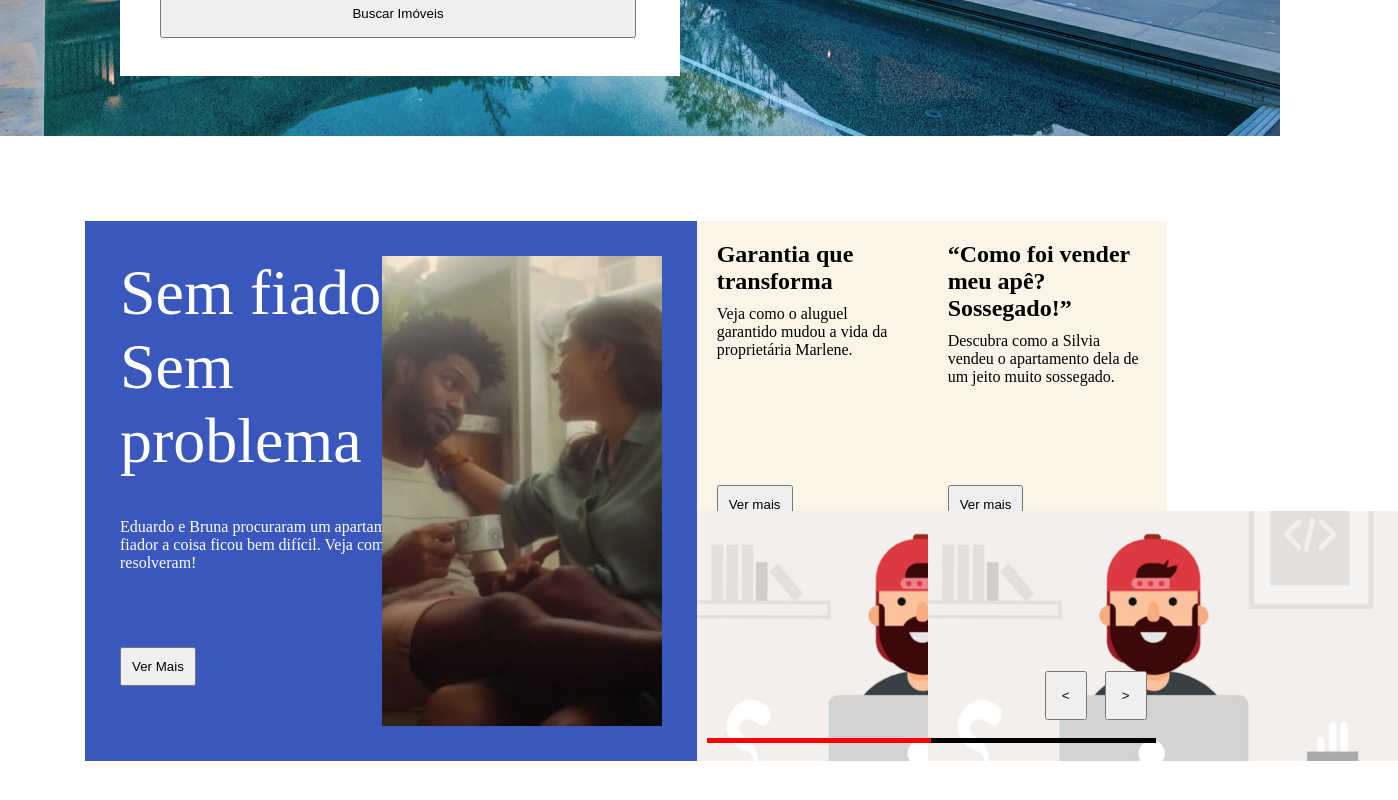
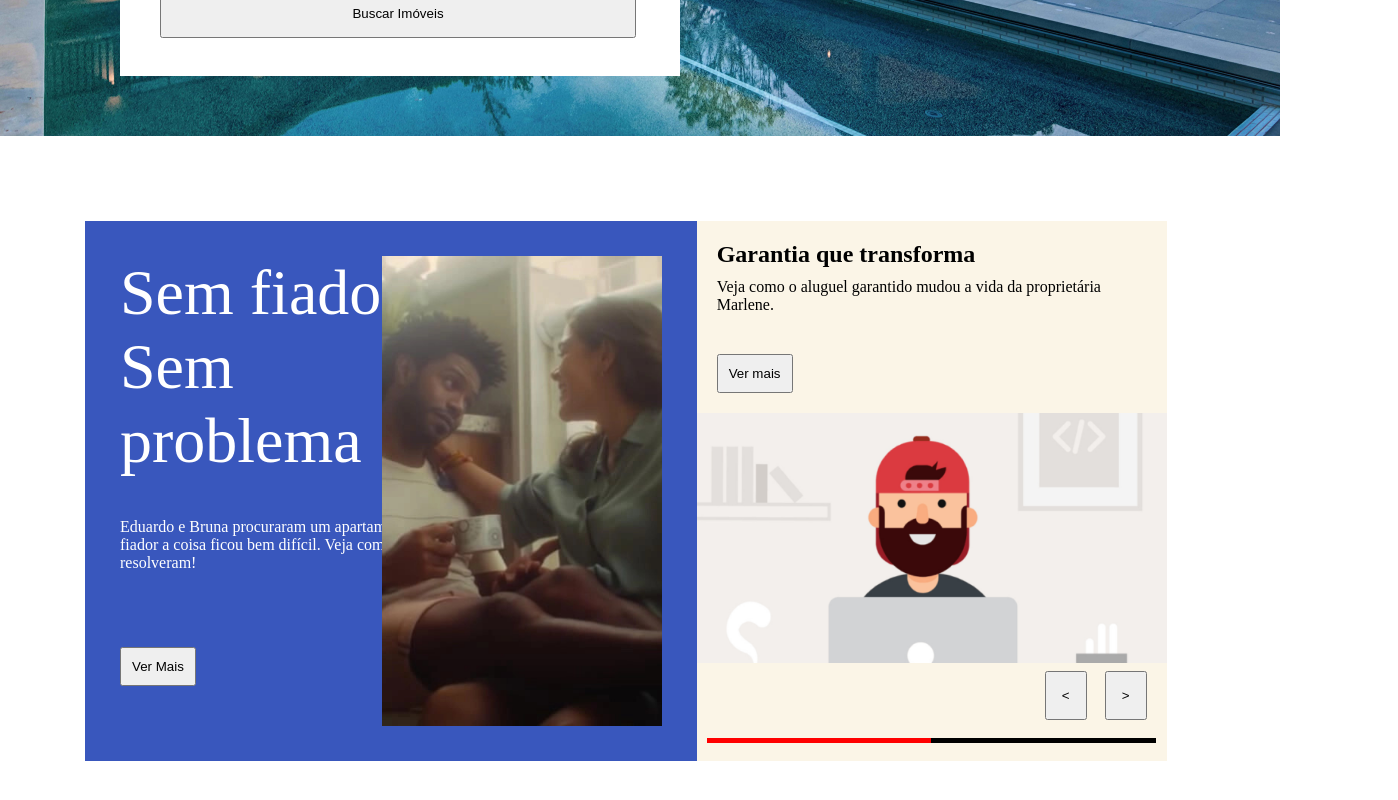
Before and after one commit to HebertMoraes/QuintoAndar_Front-end, an Angular app in the folder QuintoAndar/: page / in a window 1280 px wide. Shown: the part 654-1454 px from the top of the page, 1398 px wide, since content can reach past the window. Built offline with nearby package versions, Linux system fonts and the light colour scheme.

Commit message:
transição carrosel
iniciado o .ts de transição do carrosel

```diff
--- a/QuintoAndar/src/app/home/content1/content1.component.html
+++ b/QuintoAndar/src/app/home/content1/content1.component.html
@@ -4,7 +4,8 @@
             <label>Sem fiador? <br> Sem <br> problema</label>
         </div>
         <div class="area-1-label-text">
-            <label>Eduardo e Bruna procuraram um apartamento, mas sem<br> fiador a coisa ficou bem difícil. Veja como eles<br> resolveram!</label>
+            <label>Eduardo e Bruna procuraram um apartamento, mas sem<br> fiador a coisa ficou bem difícil. Veja como
+                eles<br> resolveram!</label>
         </div>
         <div class="area-1-button">
             <button>Ver Mais</button>
@@ -12,7 +13,6 @@
         <div class="area-1-image"> </div>
     </div>
     <div class="area-2">
-
         <div class="nav-carrousel">
             <div class="bar-nav">
                 <div class="icon-selected"></div>
@@ -20,18 +20,20 @@
             <button class="nav-left" (click)="goNavLeft()"> < </button>
             <button class="nav-right" (click)="goNavRight()"> > </button>
         </div>
-
-        <div class="area-2-1-text">
+        <div class="carrousel-slides" id="slides">
+            <div class="area-2-1">
                 <h2>Garantia que transforma</h2>
                 <p>Veja como o aluguel garantido mudou a vida da proprietária Marlene.</p>
                 <button>Ver mais</button>
+                <div class="area-2-1-image"></div>
             </div>
-        <div class="area-2-1-image"></div>
-        <div class="area-2-2-text">
+
+            <div class="area-2-2">
                 <h2>“Como foi vender meu apê? Sossegado!”</h2>
                 <p>Descubra como a Silvia vendeu o apartamento dela de um jeito muito sossegado.</p>
                 <button>Ver mais</button>
-        </div>
                 <div class="area-2-2-image"></div>
             </div>
+        </div>
+    </div>
 </section>
--- a/QuintoAndar/src/app/home/content1/content1.component.sass
+++ b/QuintoAndar/src/app/home/content1/content1.component.sass
@@ -10,7 +10,6 @@
     display: grid
     grid-template-areas: "area-1 area-1 area-1 area-1 area-1 area-2" "area-1 area-1 area-1 area-1 area-1 area-2"
     padding: 85px
-    object-fit: cover
 
     .area-1
         grid-area: area-1
@@ -62,10 +61,68 @@
     .area-2
         grid-area: area-2
         position: relative
-        display: grid
-        grid-template-areas: "area-2-1-text area-2-2-text" "area-2-1-image area-2-2-image"
         background-color: #FBF5E7
         width: 470px
+        overflow: hidden
+
+        .carrousel-slides
+            // position: relative
+            display: flex
+            transition: transform 3s
+            transform: translateX(0)
+            height: 100%
+
+            .area-2-1
+                position: relative
+                width: 470px
+                object-fit: cover
+
+                h2
+                    margin: 20px
+                    margin-bottom: 10px
+                p
+                    margin: 20px
+                    margin-top: 0px
+
+                button
+                    margin: 20px
+                    padding: 10px
+                    bottom: 0px
+
+                .area-2-1-image
+                    background-image: url("../../../assets/Home/pessoa670x330.png")
+                    background-repeat: no-repeat
+                    background-size: cover
+                    background-position: center
+                    height: 250px
+                    width: 470px
+                    bottom: 0px
+
+            .area-2-2
+                position: relative
+                width: 470px
+                object-fit: cover
+
+                h2
+                    margin: 20px
+                    margin-bottom: 10px
+                p
+                    margin: 20px
+                    margin-top: 0px
+
+                button
+                    margin: 20px
+                    padding: 10px
+                    bottom: 40px
+
+                .area-2-2-image
+                    background-image: url("../../../assets/Home/pessoa670x330.png")
+                    background-repeat: no-repeat
+                    background-size: cover
+                    background-position: center
+                    height: 250px
+                    width: 470px
+                    bottom: 0px
 
         .nav-carrousel
             position: absolute
@@ -73,6 +130,7 @@
             width: 100%
             height: 100px
             z-index: 1
+            // background-color: red
 
             .bar-nav
                 position: absolute
@@ -105,60 +163,3 @@
                 bottom: auto
                 right: 10px
                 margin: 10px
-
-
-        .area-2-1-text
-            grid-area: area-2-1-text
-            position: relative
-
-            h2
-                margin: 20px
-                margin-bottom: 10px
-            p
-                margin: 20px
-                margin-top: 0px
-
-            button
-                position: absolute
-                margin: 20px
-                padding: 10px
-                bottom: 40px
-
-        .area-2-1-image
-            grid-area: area-2-1-image
-            background-image: url("../../../assets/Home/pessoa670x330.png")
-            position: absolute
-            background-repeat: no-repeat
-            background-size: cover
-            background-position: center
-            height: 250px
-            width: 470px
-            bottom: 0px
-
-        .area-2-2-text
-            grid-area: area-2-2-text
-            position: relative
-
-            h2
-                margin: 20px
-                margin-bottom: 10px
-            p
-                margin: 20px
-                margin-top: 0px
-
-            button
-                position: absolute
-                margin: 20px
-                padding: 10px
-                bottom: 40px
-
-        .area-2-2-image
-            grid-area: area-2-2-image
-            background-image: url("../../../assets/Home/pessoa670x330.png")
-            position: absolute
-            background-repeat: no-repeat
-            background-size: cover
-            background-position: center
-            height: 250px
-            width: 470px
-            bottom: 0px
--- a/QuintoAndar/src/app/home/content1/content1.component.ts
+++ b/QuintoAndar/src/app/home/content1/content1.component.ts
@@ -7,17 +7,22 @@ import { Component, OnInit } from '@angular/core';
 })
 export class Content1Component implements OnInit {
 
+  slides!: HTMLElement;
+
   constructor() { }
 
   ngOnInit(): void {
+    this.slides = (document.getElementById("slides") as HTMLElement);
   }
 
   public goNavLeft (){
-
+    this.slides.style.transition = "transform 1s";
+    this.slides.style.transform = "translateX(0)";
   }
 
   public goNavRight(){
 
+    this.slides.style.transition = "transform 1s";
+    this.slides.style.transform = "translateX(-100%)";
   }
-
 }
```
Lines whose indentation alone changed are shown as unchanged.
